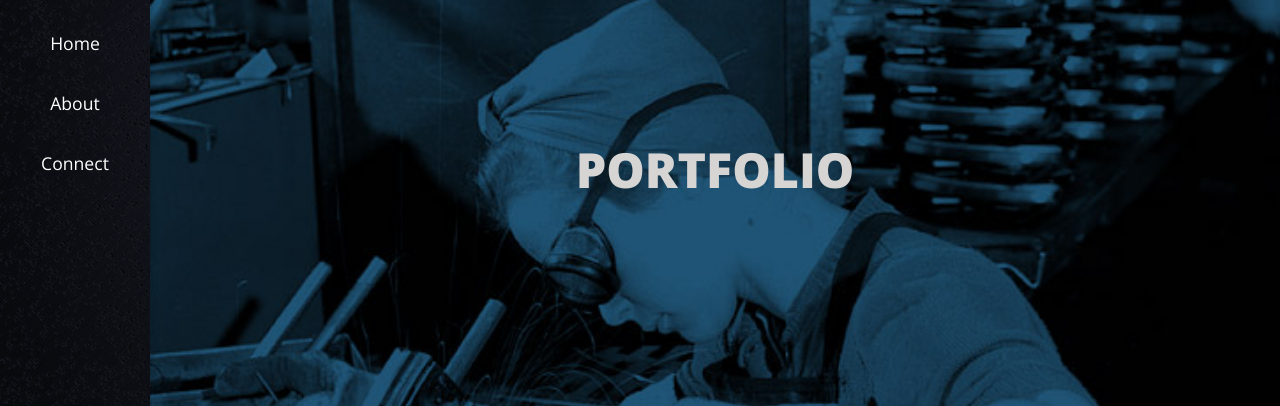
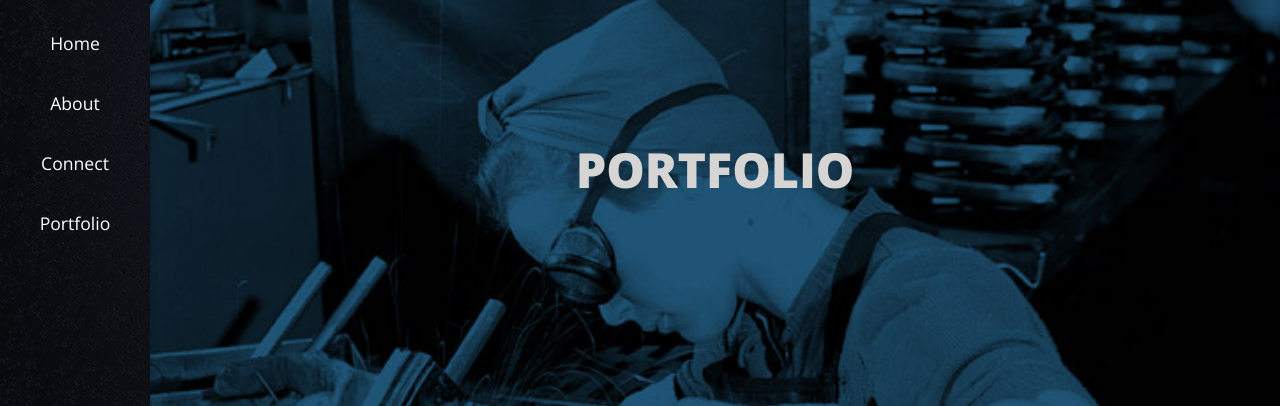
Before and after one commit to natalie-macpherson/portfolio, a Jekyll site: the page built from portfolio.html, in a window 1280 px wide and 900 px high. Shown: the top 406 px of the window. Built offline with Jekyll 4.4.1, drawn with Linux system fonts in a browser that asks for light colours; some web fonts are replaced.

Commit message:
added jekyll layout to all base pages

```diff
--- a/_layouts/default.html
+++ b/_layouts/default.html
@@ -7,10 +7,8 @@
     <link href="{{site.baseurl}}/css/grid.css" rel="stylesheet">
     <link href="{{site.baseurl}}/css/type.css" rel="stylesheet">
     <link href="{{site.baseurl}}/css/main.css" rel="stylesheet">
-    <link href="{{site.baseurl}}/css/portfolio.css" rel="stylesheet">
     <link href='https://fonts.googleapis.com/css?family=Open+Sans:400,300,700,800|Gentium+Book+Basic' rel='stylesheet' type='text/css'>
 </head>
-
 <body>
 	{{content}}
 </body>
--- /dev/null
+++ b/_layouts/main-content.html
@@ -0,0 +1,19 @@
+---
+layout: default
+---
+
+<link href="{{site.baseurl}}/css/nav.css" rel="stylesheet">
+<link href="{{site.baseurl}}/css/portfolio.css" rel="stylesheet">
+
+<header>
+	<nav class="main-nav island-1-2 center">
+		<a class="nav space" href="{{site.baseurl}}/">Home</a>
+		<a class="nav space" href="{{site.baseurl}}/about/">About</a>
+		<a class="nav space" href="{{site.baseurl}}/connect">Connect</a>
+		<a class="nav space" href="{{site.baseurl}}/portfolio/">Portfolio</a>
+	</nav>
+</header>
+<body>
+{{content}}
+</body>
+</html>
--- a/index.html
+++ b/index.html
@@ -1,6 +1,7 @@
 ---
 layout: default
 ---
+
 <div class="home">
 
 	<!--++++++++++++++++++++++++ skip links +++++++++++++++++++++++++++++++-->
@@ -36,7 +37,7 @@ layout: default
 			</div>
 
 			<div class="unit unit-xs-1 unit-s-1 unit-m-1 unit-l-1-3 island-1-4">
-				<a class="option-connect" href="{{site.baseurl}}connect/">
+				<a class="option-connect" href="{{site.baseurl}}/connect/">
 						<h2 class="exa">Connect</h2>
 				</a>
 			</div>
--- a/portfolio.html
+++ b/portfolio.html
@@ -1,17 +1,6 @@
-	<!DOCTYPE html>
-<html lang="en-ca">
-<head>
-  <meta charset="utf-8">
-  <title>Natalie May</title>
-    <meta name="viewport" content="width=device-width, initial-scale=1">
-    <link href="css/grid.css" rel="stylesheet">
-    <link href="css/type.css" rel="stylesheet">
-    <link href="css/portfolio.css" rel="stylesheet">
-    <link href="css/nav.css" rel="stylesheet">
-    <link href='https://fonts.googleapis.com/css?family=Open+Sans:400,300,800|Gentium+Book+Basic' rel='stylesheet' type='text/css'>
-</head>
-
-<body class="hdome">
+---
+layout: main-content
+---
 
 <!--++++++++++++++++++++++++
 skip links
@@ -21,22 +10,6 @@ skip links
 		<li><a href="#main"> Jump to Main Content</a></li>
 		<li><a href="#navigation"> Jump to Navigation</a></li>
 	</ul>-->
-
-<!-- *******************
-Navigation
-************************-->
-
-<header>
-	<nav class="main-nav island-1-2 center">
-		<a class="nav space" href="index.html">Home</a>
-		<a class="nav space" href="about.html">About</a>
-		<a class="nav space" href="connect.html">Connect</a>
-	</nav>
-</header>
-
-<!-- *******************
-Billboard
-************************-->
 
 <div class="main">
 	<div class="grid billboard-work">
@@ -51,7 +24,7 @@ Projects
 
 	<div class="grid">
 			<div class="unit unit-xs-1 unit-s-1 unit-m-1 unit-l-1-3 island-1-8">
-					<a class="links" href="project-1.html">
+					<a class="links" href="{{baseurl}}/project-1/">
 					<div class="case-studies-1">
 						<div class="masthead">
 							<h2>Refresh</h2>
@@ -115,7 +88,7 @@ Projects
 			</div>
 	</div>
 
-<div class="grid">
+	<div class="grid">
 			<div class="unit unit-xs-1 unit-s-1 unit-m-1 unit-l-2-3 island-1-8">
 				<a class="links" href="#.html">
 					<div class="case-studies-3">
@@ -136,14 +109,6 @@ Projects
 					</div>
 			</div>
 	</div>
+</div>
 </body>
-
-<!-- *******************
-Footer
-************************-->
-
-	<footer class="footer">
-	</footer>
-</div>
-
 </html>
```
Also changed, not shown: about.html (+5 -46 lines), connect.html (+9 -29 lines).
